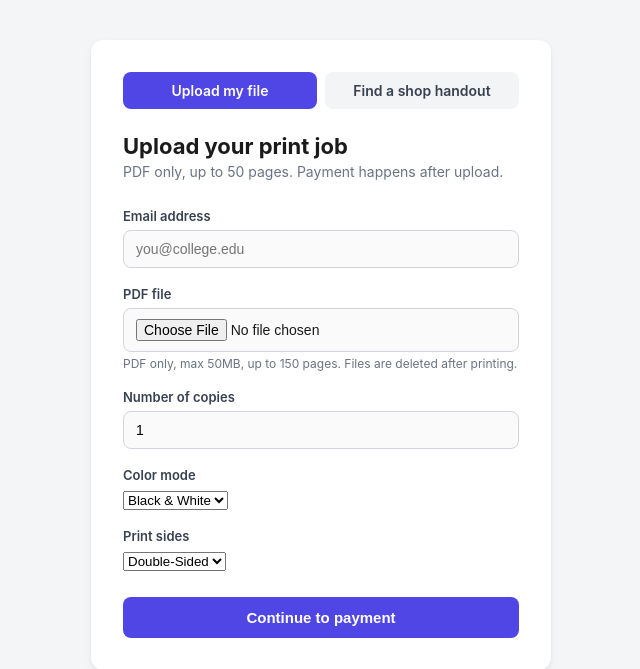
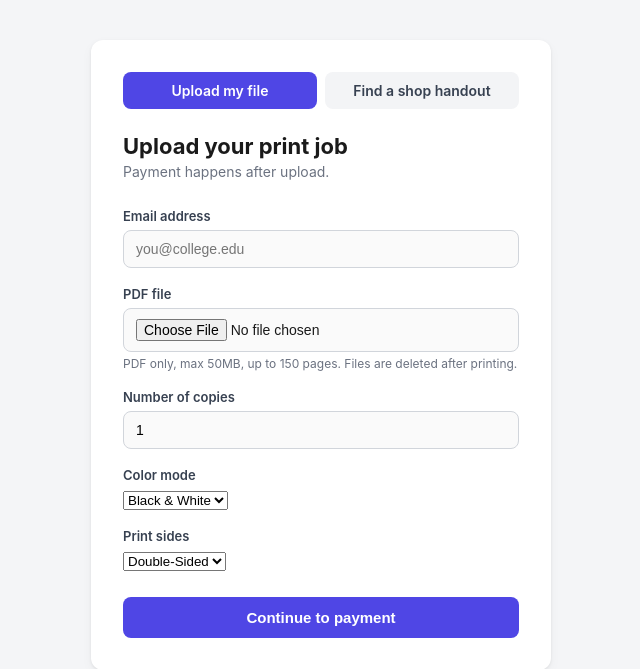
Before and after one commit to dishasuvarna/smart-print-queue, a Django app: template orders/templates/orders/upload.html in a window 1280 px wide. Shown: the top 669 px of the page, without its empty margins (319-959 px from the left). Run offline with Django 3.2, Linux system fonts and the light colour scheme; the template is opened without the code that fills it, so the values that code supplies are empty.

Commit message:
Remove duplicate file-limit text, keep single accurate line near file input

```diff
--- a/orders/templates/orders/upload.html
+++ b/orders/templates/orders/upload.html
@@ -86,7 +86,8 @@
     <a href="{% url 'browse_handouts' %}" style="flex:1; text-align:center; padding:10px; border-radius:8px; background:#f3f4f6; color:#374151; text-decoration:none; font-weight:600; font-size:14px;">Find a shop handout</a>
 </div>
         <h1>Upload your print job</h1>
-        <p class="subtitle">PDF only, up to 50 pages. Payment happens after upload.</p>
+        <!-- <p class="subtitle">PDF only, up to 50 pages. Payment happens after upload.</p> -->
+        <p class="subtitle">Payment happens after upload.</p>
 
         {% if error %}
             <div class="error">{{ error }}</div>
```
